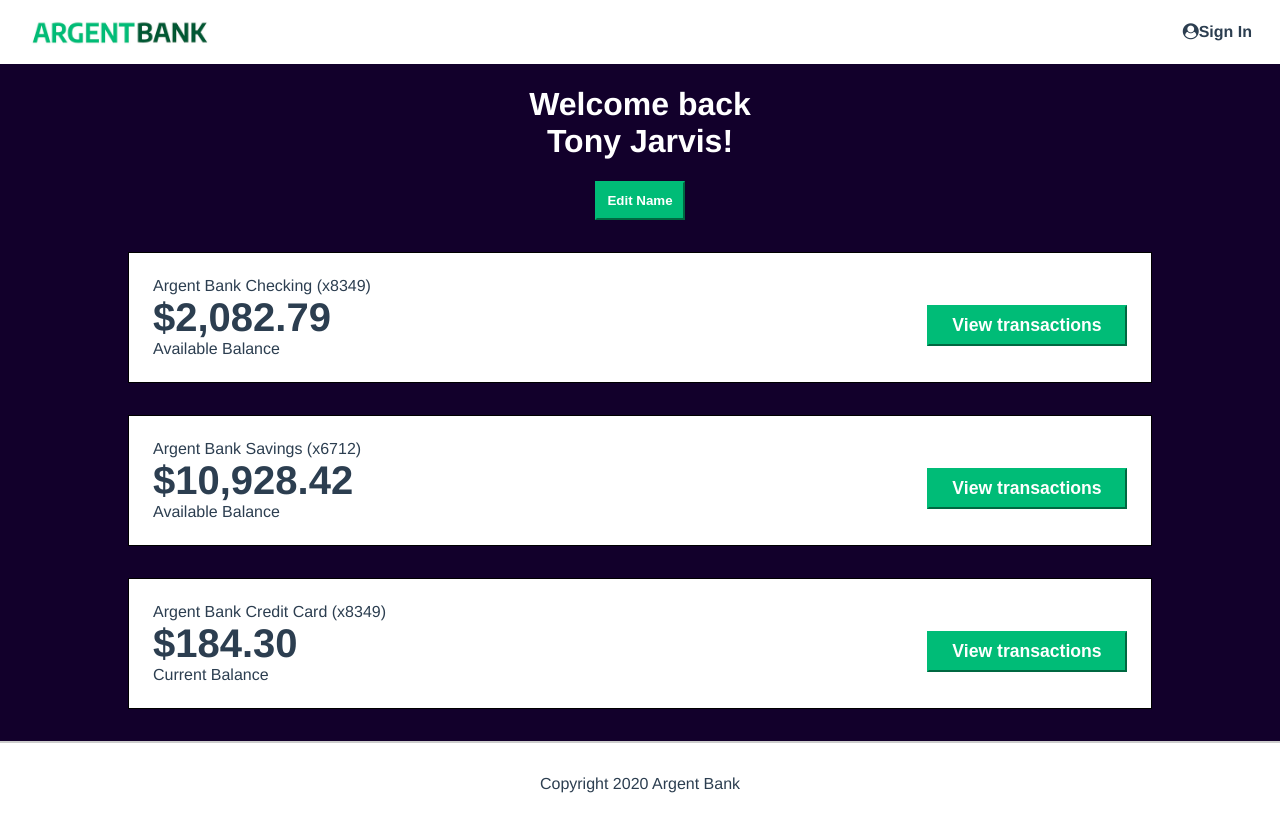
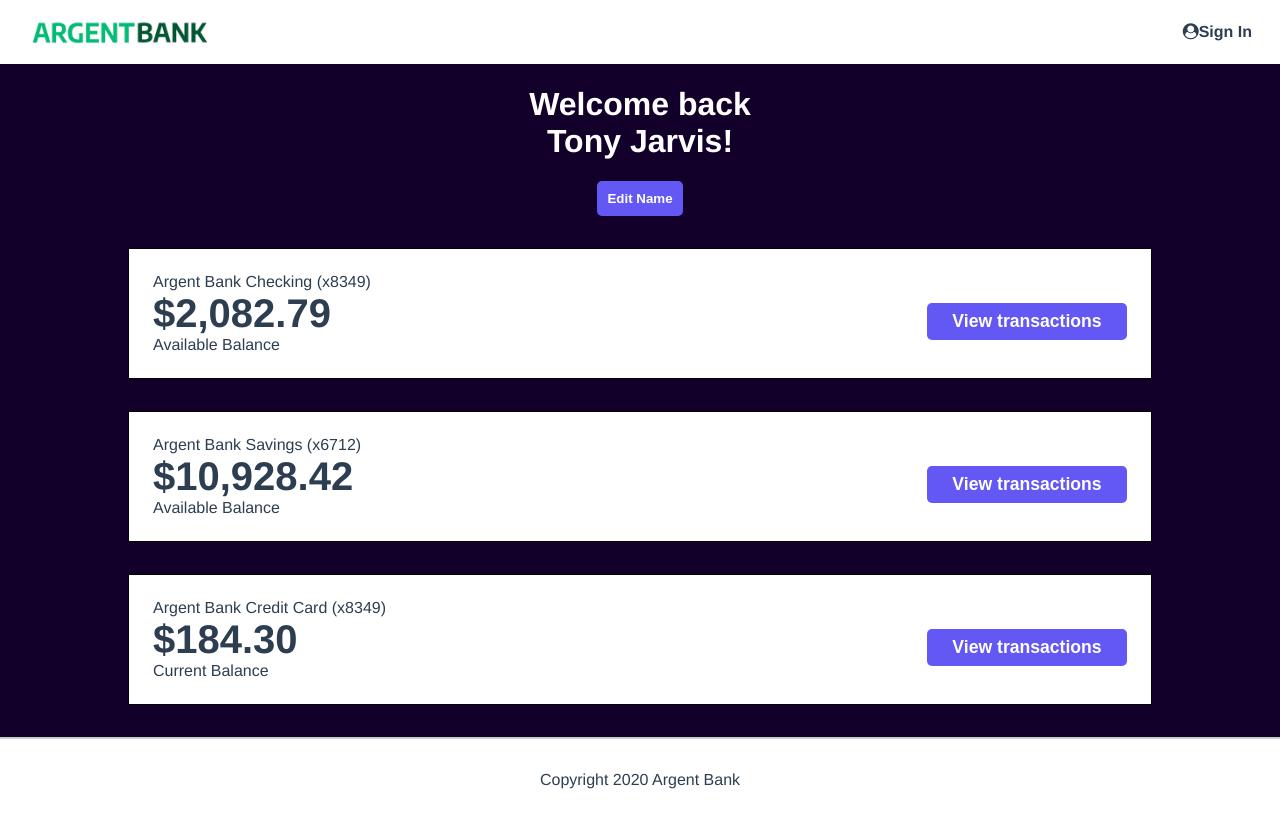
Before and after one commit to AymericFelisiak/Project-13-Bank-Front, a React (Create React App) app: page /user in a window 1280 px wide. Built offline with nearby package versions, Linux system fonts and the light colour scheme.

Commit message:
Button style change

```diff
--- a/src/App.js
+++ b/src/App.js
@@ -1,7 +1,7 @@
 import './style/sass/style.scss';
 import Navbar from './components/navbar/Navbar';
 import React from 'react';
-import { BrowserRouter, Routes, Route } from 'react-router-dom';
+import { Routes, Route } from 'react-router-dom';
 import Home from './pages/home/Home';
 import Footer from './components/footer/Footer';
 import SignIn from './pages/sign-in/SignIn';
@@ -14,7 +14,7 @@
             <Routes>
                 <Route path="/" element={<Home />} />
                 <Route path="/sign-in" element={<SignIn />} />
-                <Route path="user" element={<User />} />
+                <Route path="/user" element={<User />} />
             </Routes>
             <Footer />
         </div>
--- a/src/style/sass/pages/_sign-in.scss
+++ b/src/style/sass/pages/_sign-in.scss
@@ -48,9 +48,14 @@
             font-size: 1.1rem;
             font-weight: bold;
             margin-top: 1rem;
-            border-color: #00bc77;
-            background-color: #00bc77;
+            background-color: #6458f5;
             color: #fff;
+            border-radius: 5px;
+            border-style: none;
+        }
+
+        a {
+            text-decoration: none;
         }
     }
 }
--- a/src/style/sass/pages/_user.scss
+++ b/src/style/sass/pages/_user.scss
@@ -10,11 +10,12 @@
         margin-bottom: 2rem;
 
         .edit-button {
-            border-color: #00bc77;
-            background-color: #00bc77;
+            background-color: #6458f5;
             color: #fff;
             font-weight: bold;
             padding: 10px;
+            border-style: none;
+            border-radius: 5px;
         }
     }
 
@@ -59,9 +60,10 @@
                 font-size: 1.1rem;
                 font-weight: bold;
                 margin-top: 1rem;
-                border-color: #00bc77;
-                background-color: #00bc77;
+                background-color: #6458f5;
                 color: #fff;
+                border-style: none;
+                border-radius: 5px;
               }
         }
     }
```
